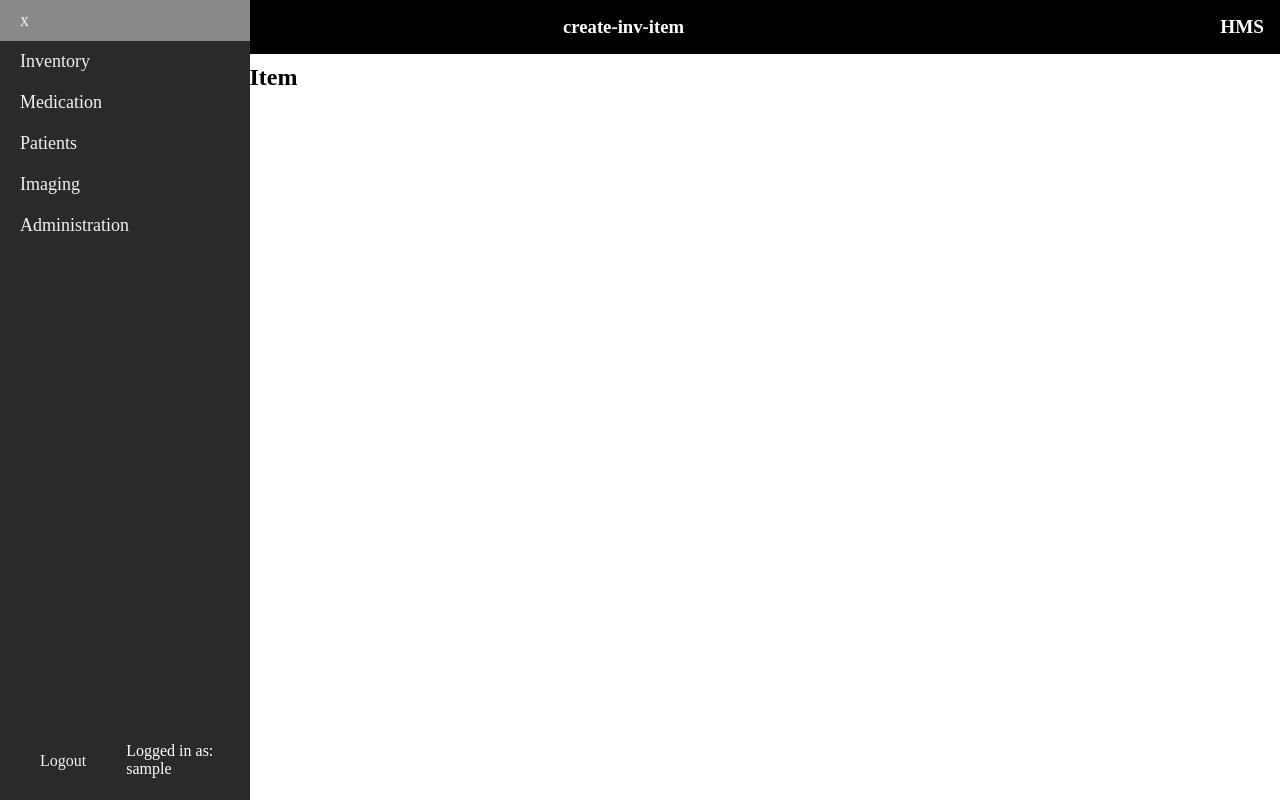
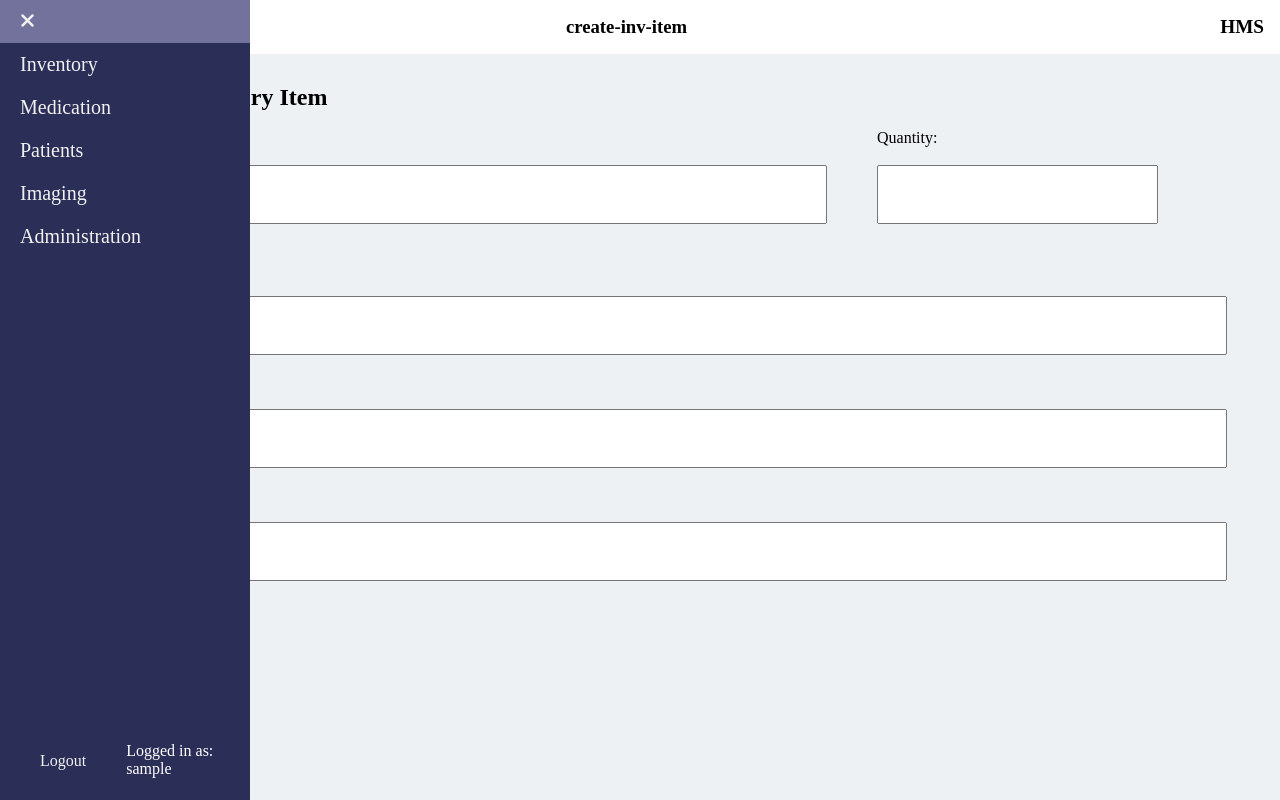
Before and after one commit to davidalfred1/hms, a PHP site: page /admin/create-inv-item.php in a window 1280 px wide. Run offline with PHP 8.4, Linux system fonts and the light colour scheme; the visitor is signed in with stand-in values (Sample User, id 1).

Commit message:
updated frontend codes

```diff
--- a/admin/asset/css/main.css
+++ b/admin/asset/css/main.css
@@ -11,16 +11,18 @@
     font-size: larger;
 }
 
+
+
 #logo {
-    color: white;
+    color: black;
     font-weight: bold;
     font-size: larger;
 }
 
 .navbar {
     width: 100%;
-    background-color: black;
-    color: white;
+    background-color: #fff;
+    color: black;
     padding: 1rem;
     justify-content: space-between;
     display: flex;
@@ -32,7 +34,7 @@ nav {
     left: -250px;
     width: 250px;
     height: 100vh;
-    background-color: rgb(43, 41, 41);
+    background-color: #2b2e57;
     /* overflow-x: hidden; */
     transition: 0.3s;
     position: fixed;
@@ -44,6 +46,7 @@ nav {
     cursor: pointer;
 }
 
+
 .sidenav .dropdown-content.show {
     display: block;
 }
@@ -53,14 +56,15 @@ nav {
 }
 
 #sidenav a:hover {
-    background-color: rgb(137, 137, 137);
+
+    background-color: #72729d;
     cursor: pointer;
 }
 
 #sidenav a {
     padding: 10px 20px;
     text-decoration: none;
-    font-size: 18px;
+    font-size: 20px;
     color: #f1f1f1;
     display: block;
     transition: 0.3s;
@@ -86,11 +90,14 @@ nav {
 /* MAIN */
 main#main {
     width: 100%;
+    height: 100vh;
     transition: margin-left 0.3s;
     padding-top: 4rem;
     padding-left: 1rem;
     padding-right: 1rem;
     overflow-x: hidden;
+    background-color: #eef1f4;
+
 }
 
 #alertMessage {
@@ -124,6 +131,114 @@ main#main {
     /* Red border for error */
 }
 
+/* index.php page styling */
+.welcome{
+    padding: 70px 50px;
+
+}
+
+/* create-inv-item.php page styling */
+
+.newitem{
+    padding: 20px 30px;
+    justify-content: center;
+}
+.inventory{
+    display: flex;
+    gap: 50px;
+
+
+}
+
+.invent input{
+    padding: 20px 300px;
+}
+
+.invente input{
+    padding: 20px 50px;
+}
+
+
+.dlocation  input{
+    padding: 20px 500px;
+}
+
+
+
+
+.invest input {
+    background-color: #3c00a0;
+    color: #fff;
+    border: none;
+    padding: 10px 20px;
+    border-radius: 5px;
+    margin-top:  20px;
+}
+
+/* styling for inv-item.php */
+
+.newa{
+    padding: 10px 0px;
+}
+.title{
+    width: 100%;
+    border-collapse: collapse;
+    text-align: left;
+}
+
+.title th {
+    border: 1px solid black;
+    padding: 10px;
+    background-color: #72729d;
+}
+
+.title td {
+    border: 1px solid black;
+    padding: 10px;
+}
+
+
+.bod{
+    background-color: white;
+    color: #fff;
+    border: 1px solid  #3c00a0;
+    color: #3c00a0;
+    padding: 5px 20px;
+    text-decoration: none;
+    border-radius: 5px;
+    margin-right: 20px;
+}
+
+.bode{
+    background-color: #d9dcdf;
+    color: #3c00a0;
+    border: 1px solid  #72729d;
+    padding: 5px 20px;
+    text-decoration: none;
+    border-radius: 5px;
+}
+
+/* styling for useradd.php */
+
+.input-box{
+display: flex;
+align-items: center;
+background-color: #fff;
+width: 90%;
+max-width: 500px;
+}
+
+.input-box input{
+    width: 100%;
+    padding: 10px 0;
+    border: 0;
+    outline: 0;
+    }
+
+.input i{
+width: 35px;
+cursor: pointer;
+    }
 /* MEDIA QUERIES */
 @media screen and (min-width: 576px) {}
 
--- a/admin/create-inv-item.php
+++ b/admin/create-inv-item.php
@@ -3,20 +3,58 @@ include("includes/header.php");
 ?>
 
 
-<h2>Create New Inventory Item</h2>
-<form method="post" action="inv-item-sub.php">
-    <label for="name">Name:</label><br>
-    <input type="text" id="name" name="name" required><br><br>
 
-    <label for="description">Description:</label><br>
-    <textarea id="description" name="description" required></textarea><br><br>
 
-    <label for="quantity">Quantity:</label><br>
-    <input type="number" id="quantity" name="quantity" required><br><br>
 
-    <input type="submit" value="Create Item" name="create-inv">
-</form>
+<div class="newitem">
+    <h2>Create New Inventory Item</h2> <br>
+    <form method="post" action="inv-item-sub.php">
 
+        <div class="inventory">
+            <div class="invent">
+                <label for="Inventory Item">Inventory Item:</label> <br> <br>
+                <input type="text" id="inventoryitem" name="inventoryitem" required>
+            </div>
+
+            <div class="invente">
+                <label for="quantity">Quantity:</label> <br> <br>
+                <input type="number" id="quantity" name="quantity" required>
+            </div>
+
+        </div> <br> <br>
+
+
+        <!-- <div>
+            <input type="checkbox">
+            <span>Fulfill Request</span>
+        </div> <br> -->
+
+        <div class="dlocation">
+
+            <div>
+                <label for="Delievery Location">Delievery Location:</label> <br> <br>
+                <input type="text" id="delieveryloc" name="delieveryloc" required>
+            </div> <br>
+
+            <div>
+                <label for="Delievery Aisle">Delievery Aisle:</label> <br> <br>
+                <input type="text" id="delieveryais" name="delieveryais" required>
+            </div> <br>
+
+            <div>
+                <label for="Bill To">Bill To:</label> <br> <br>
+                <input type="text" id="billto" name="billto" required>
+            </div>
+
+        </div>
+
+
+        <div class="invest">
+            <input type="submit" value="Create Item" name="create-inv">
+        </div>
+    </form>
+
+</div>
 <?php
 include("includes/footer.php");
 ?>
--- a/admin/includes/header.php
+++ b/admin/includes/header.php
@@ -15,6 +15,7 @@
     <meta charset="UTF-8">
     <meta name="viewport" content="width=device-width, initial-scale=1.0">
     <title>HMS</title>
+    <link rel="stylesheet" href="https://cdnjs.cloudflare.com/ajax/libs/font-awesome/6.4.2/css/all.min.css" integrity="sha512-..." crossorigin="anonymous" referrerpolicy="no-referrer" />
     <link rel="stylesheet" href="/HMS/admin/asset/css/main.css?v=<?php echo time();?>">
 </head>
 <body>
--- a/admin/includes/navbar.php
+++ b/admin/includes/navbar.php
@@ -1,5 +1,5 @@
         <section class="navbar">
-            <a id="open" onclick="openSidenav()">=</a>
+            <a id="open" onclick="openSidenav()"><i class="fa-solid fa-bars"></i></a>
             <div>
                 <!-- php script to automatically fetch the page title or do it manually -->
                 <h3><?php echo htmlspecialchars($currentPage); ?></h3>
--- a/admin/includes/sidenav.php
+++ b/admin/includes/sidenav.php
@@ -1,10 +1,10 @@
 
     <nav id="sidenav" class="sidenav">
-        <a id="close" onclick="closeSidenav()">x</a>
+        <a id="close" onclick="closeSidenav()"><i class="fa-solid fa-xmark"></i></a>
         <!-- Sidenav Links and Dropdowns -->
        <a onclick="toggleDropdown('inventory')">Inventory</a>
        <div id="inventory" class="dropdown-content">
-            <a href="inv-item.php">Items</a>
+            <a href="inv-item.php">Requests</a>
        </div>
 
        <a onclick="toggleDropdown('medication')">Medication</a>
--- a/logout.php
+++ b/logout.php
@@ -3,6 +3,6 @@ include('config/dbcon.php');
 
 // Logout User
     unset($_SESSION["loggedInUser"]);
-    session_destroy("loggedInUser");
+    session_destroy();
     header('Location: login.php?ok=Logout Successful');
     exit();
```
Also changed, not shown: admin/asset/css/login.css (added, +86 -0 lines), admin/edit-inv-item.php (+15 -6 lines), admin/edit-inv-sub.php (+11 -8 lines), admin/index.php (+14 -4 lines), admin/inv-item-sub.php (+7 -4 lines), admin/inv-item.php (+21 -11 lines), admin/useradd.php (+28 -0 lines), login.php (+37 -5 lines), images/doctor14.jpg (added).
